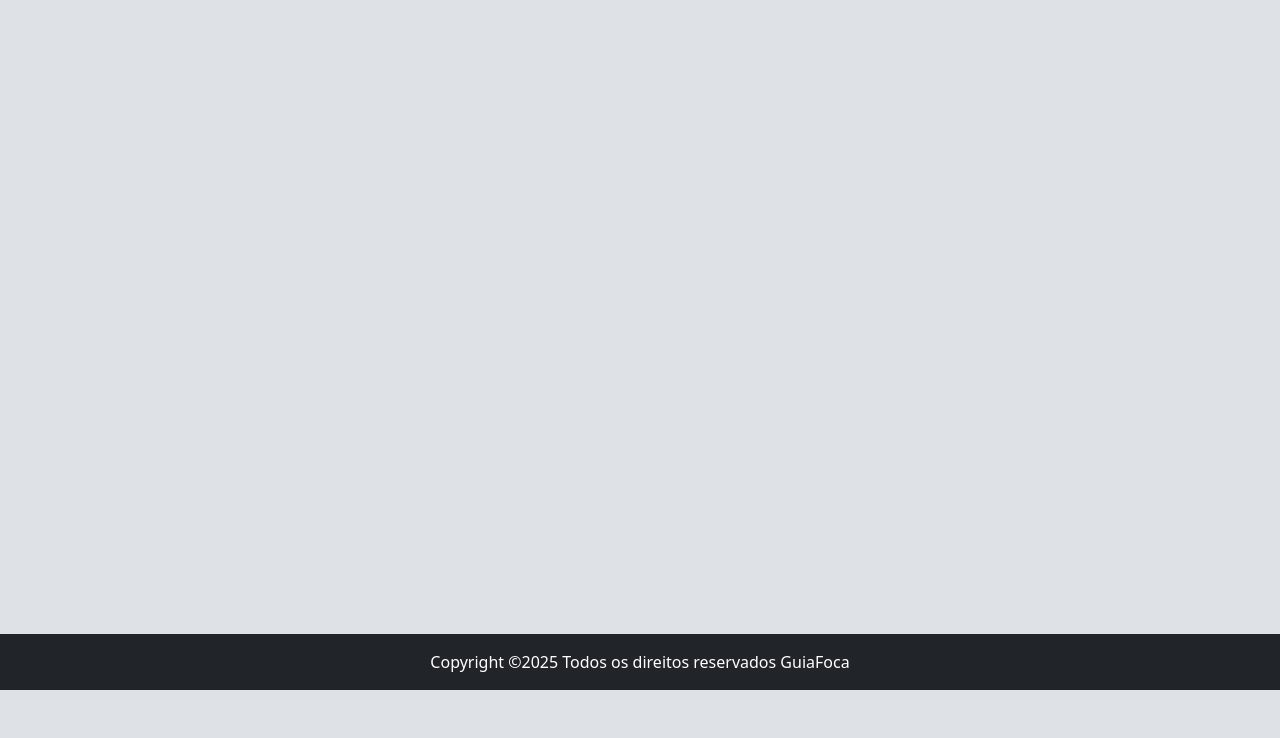
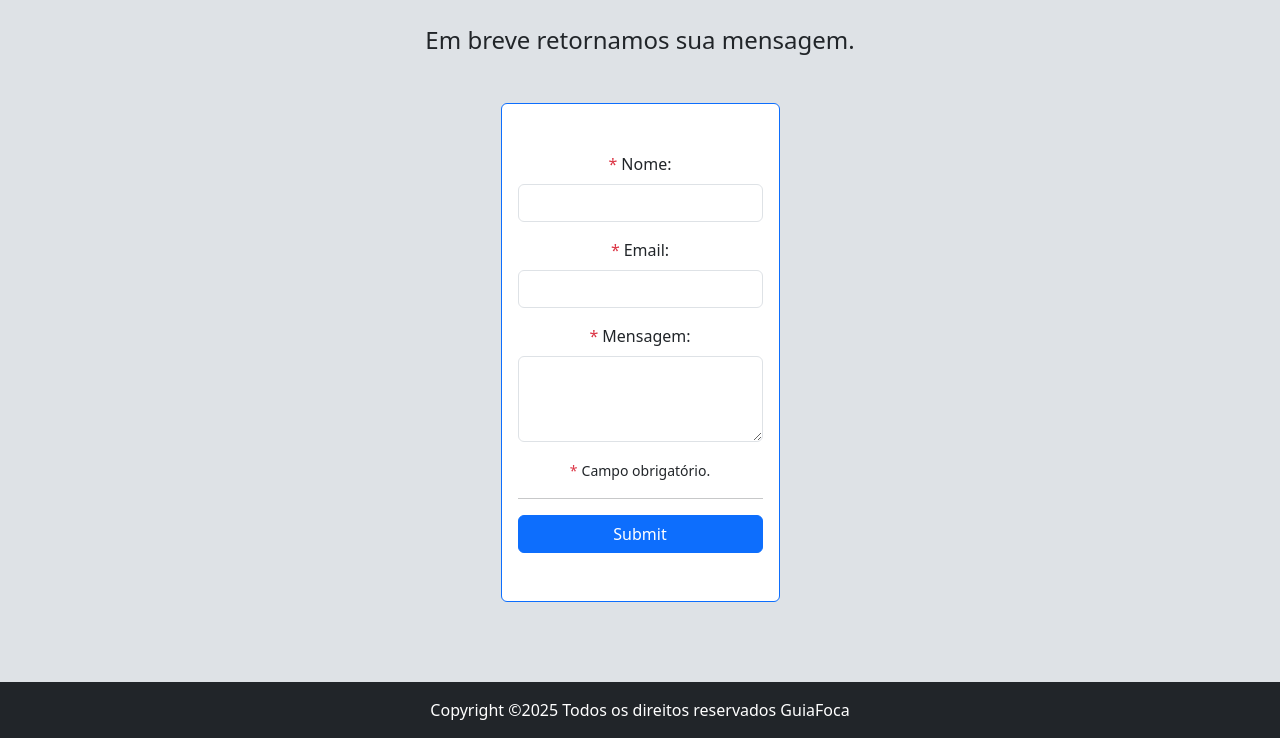
Before and after one commit to paulosouza4u/guia-foca-linux, a Gatsby site: page /contato in a window 1280 px wide. Shown: the part 238-976 px from the top of the page. Before the commit the page ends 928 px from the top, so only its background shows below. Built offline with nearby package versions, Linux system fonts and the light colour scheme; Gatsby itself is replaced by a stand-in of ours.

Commit message:
update final

```diff
--- a/src/pages/contato.js
+++ b/src/pages/contato.js
@@ -9,8 +9,37 @@ const Contato = () => {
      **********************************/
     return (
         <Layout>
-            <div className="debug">
-                Contato
+            <div className="container">
+                <div className="w-100 text-center my-5">
+                    <h1 className="display-1 mb-5">Contato</h1>
+                    <h4>Em breve retornamos sua mensagem.</h4>
+                    <form name="contact" method="POST" data-netlify="true" onSubmit={ (event) => {
+                        event.preventDefault();
+                        //alert("Mensagem enviada com sucesso!");
+                    } }
+                          className="card w-25 mx-auto my-5 border border-primary py-5 px-3 rounded">
+                        <div className="mb-3">
+                            <label htmlFor="name" className="form-label"><span
+                                className="text-danger me-1">*</span>Nome:</label>
+                            <input type="text" className="form-control" id="name" aria-describedby="emailHelp"
+                                   name="name" required/>
+                        </div>
+                        <div className="mb-3">
+                            <label htmlFor="mail" className="form-label"><span
+                                className="text-danger me-1">*</span>Email:</label>
+                            <input type="email" className="form-control" id="mail" aria-describedby="emailHelp"
+                                   name="email" required/>
+                        </div>
+                        <div className="mb-3">
+                            <label htmlFor="textarea" className="form-label"><span className="text-danger me-1">*</span>Mensagem:</label>
+                            <textarea className="form-control" id="textarea" rows="3" name="message"
+                                      required></textarea>
+                        </div>
+                        <span><small><span className="text-danger me-1">*</span>Campo obrigatório.</small></span>
+                        <hr/>
+                        <button type="submit" className="btn btn-primary">Submit</button>
+                    </form>
+                </div>
             </div>
         </Layout>
     );
```
